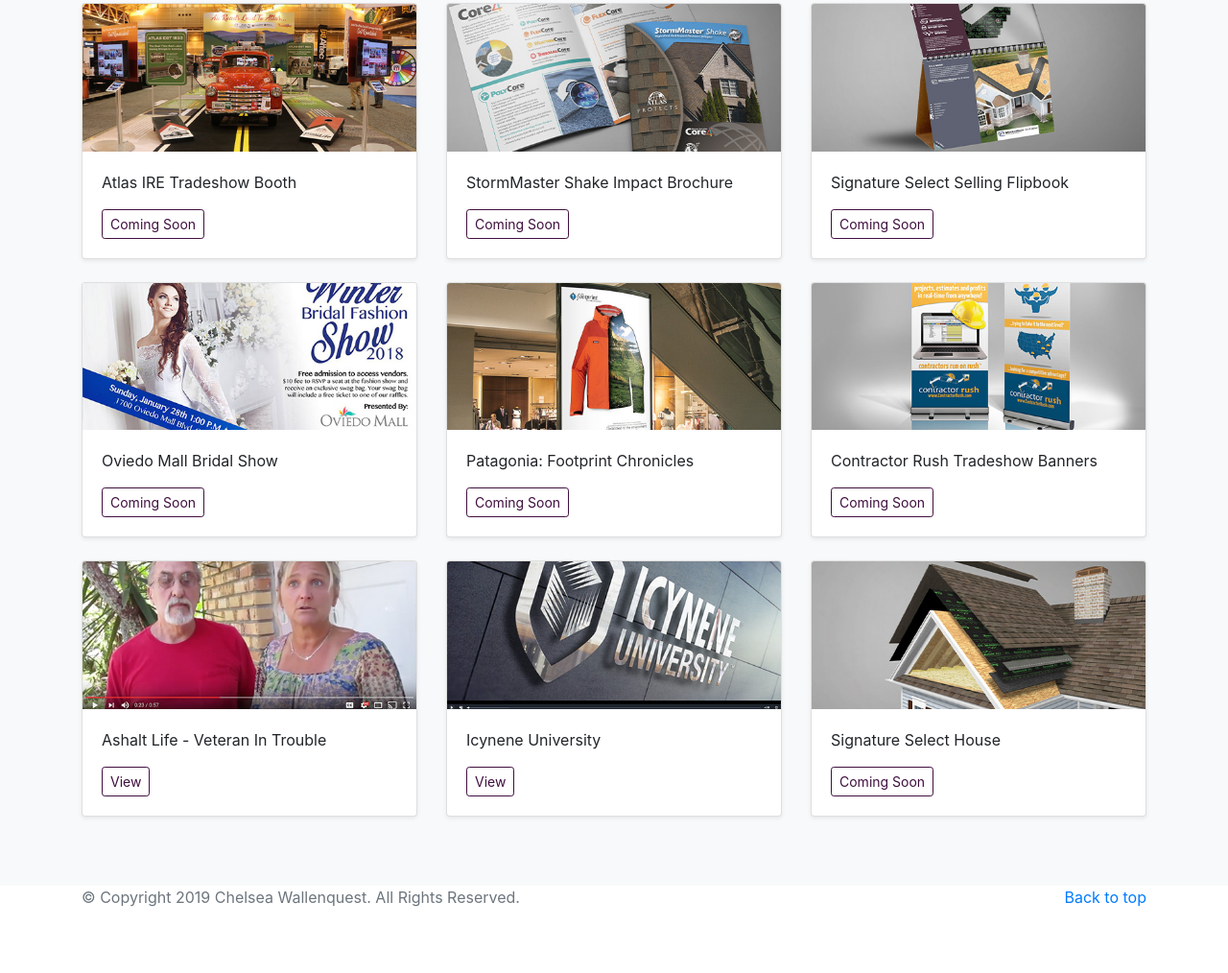
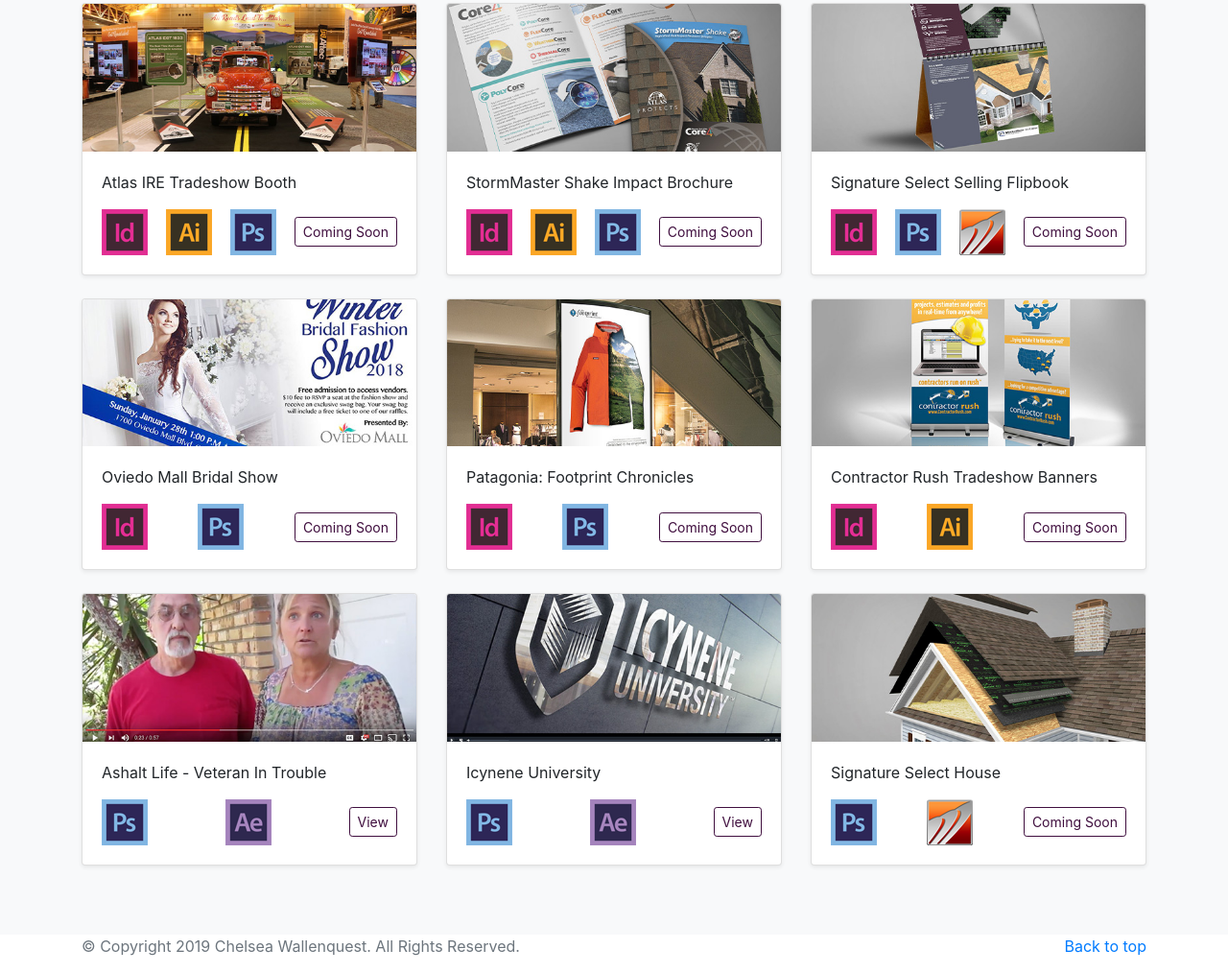
Before and after one commit to ChelseaLaura419/portfolio, a plain HTML site: page creative.html in a window 1280 px wide. Shown: the part 503-1517 px from the top of the page at 96% size. Before the commit the page ends 1466 px from the top, so only its background shows below. Drawn offline with nearby package versions, Linux system fonts and the light colour scheme.

Commit message:
Program icons

```diff
--- a/creative.html
+++ b/creative.html
@@ -76,6 +76,7 @@
             <div class="card-body">
               <p class="card-text">Atlas IRE Tradeshow Booth</p>
               <div class="d-flex justify-content-between align-items-center">
+                <img class="icon" src="assets/images/id.png"> <img class="icon" src="assets/images/ai.png"> <img class="icon" src="assets/images/ps.png">
                 <div class="btn-group">
                     <button class="btn btn-sm btn-outline-info">Coming Soon</button>
                 </div>
@@ -89,6 +90,7 @@
             <div class="card-body">
               <p class="card-text">StormMaster Shake Impact Brochure</p>
               <div class="d-flex justify-content-between align-items-center">
+                  <img class="icon" src="assets/images/id.png"> <img class="icon" src="assets/images/ai.png"> <img class="icon" src="assets/images/ps.png">
                 <div class="btn-group">
                     <button class="btn btn-sm btn-outline-info">Coming Soon</button>
                 </div>
@@ -102,6 +104,7 @@
             <div class="card-body">
               <p class="card-text">Signature Select Selling Flipbook</p>
               <div class="d-flex justify-content-between align-items-center">
+                  <img class="icon" src="assets/images/id.png"> <img class="icon" src="assets/images/ps.png"> <img class="icon" src="assets/images/strata.png">
                 <div class="btn-group">
                     <button class="btn btn-sm btn-outline-info">Coming Soon</button>
                 </div>
@@ -116,6 +119,7 @@
             <div class="card-body">
               <p class="card-text">Oviedo Mall Bridal Show</p>
               <div class="d-flex justify-content-between align-items-center">
+                  <img class="icon" src="assets/images/id.png"> <img class="icon" src="assets/images/ps.png">
                 <div class="btn-group">
                     <button class="btn btn-sm btn-outline-info">Coming Soon</button>
                 </div>
@@ -129,6 +133,7 @@
             <div class="card-body">
               <p class="card-text">Patagonia: Footprint Chronicles</p>
               <div class="d-flex justify-content-between align-items-center">
+                  <img class="icon" src="assets/images/id.png"> <img class="icon" src="assets/images/ps.png">
                 <div class="btn-group">
                     <button class="btn btn-sm btn-outline-info">Coming Soon</button>
                 </div>
@@ -142,6 +147,7 @@
             <div class="card-body">
               <p class="card-text">Contractor Rush Tradeshow Banners</p>
               <div class="d-flex justify-content-between align-items-center">
+                  <img class="icon" src="assets/images/id.png"> <img class="icon" src="assets/images/ai.png">
                 <div class="btn-group">
                     <button class="btn btn-sm btn-outline-info">Coming Soon</button>
                 </div>
@@ -157,6 +163,7 @@
               <div class="card-body">
                 <p class="card-text">Ashalt Life - Veteran In Trouble</p>
                 <div class="d-flex justify-content-between align-items-center">
+                    <img class="icon" src="assets/images/ps.png"> <img class="icon" src="assets/images/ae.png">
                   <div class="btn-group">
                     <a href="https://youtu.be/2MKCm4-JZxg" target="_blank" class="btn btn-sm btn-outline-info">View</a>
                   </div>
@@ -170,6 +177,7 @@
               <div class="card-body">
                 <p class="card-text">Icynene University</p>
                 <div class="d-flex justify-content-between align-items-center">
+                    <img class="icon" src="assets/images/ps.png"> <img class="icon" src="assets/images/ae.png">
                   <div class="btn-group">
                     <a href="https://ce.icynene.com/" target="_blank" class="btn btn-sm btn-outline-info">View</a>
                   </div>
@@ -183,6 +191,7 @@
               <div class="card-body">
                 <p class="card-text">Signature Select House</p>
                 <div class="d-flex justify-content-between align-items-center">
+                    <img class="icon" src="assets/images/ps.png"> <img class="icon" src="assets/images/strata.png">
                   <div class="btn-group">
                       <button class="btn btn-sm btn-outline-info">Coming Soon</button>
                   </div>
```
Also changed, not shown: index.html (+6 -0 lines), assets/images/ae.png (added), assets/images/ai.png (added), assets/images/css.png (added), assets/images/html.png (added), assets/images/id.png (added), assets/images/js.png (added), assets/images/ps.png (added), assets/images/strata.png (added).
